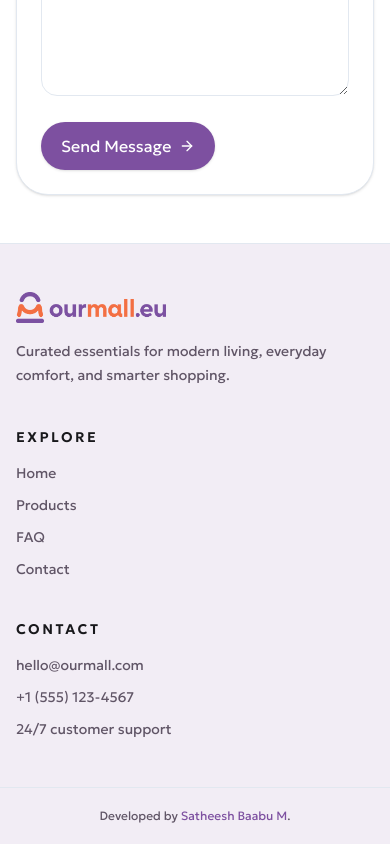
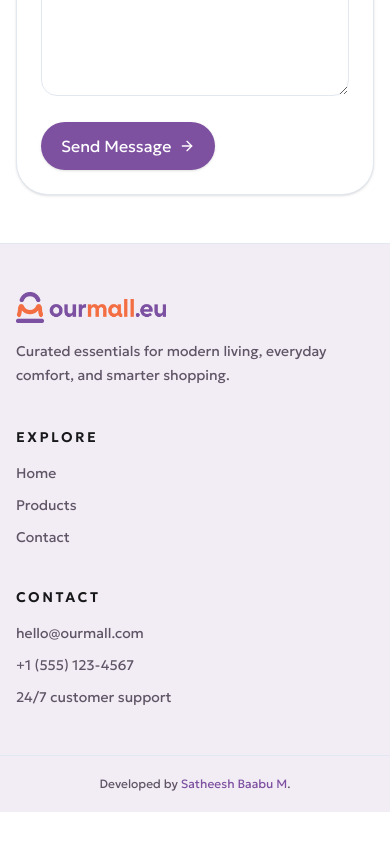
Before and after one commit to Satheesh-Baabu/OurMall, a Next.js app: page /contact in a window 390 px wide. Shown: the part 790-1634 px from the top of the page. After the commit the page ends 1602 px from the top, so only its background shows below. Built offline with nearby package versions, Linux system fonts and the light colour scheme.

Commit message:
Products section responsive fix and footer fix

```diff
--- a/src/components/Footer.tsx
+++ b/src/components/Footer.tsx
@@ -3,7 +3,6 @@ import Image from "next/image";
 const footerLinks = [
   { href: "/", label: "Home" },
   { href: "/products", label: "Products" },
-  { href: "/faq", label: "FAQ" },
   { href: "/contact", label: "Contact" },
 ];
 
--- a/src/components/products/Pagination.tsx
+++ b/src/components/products/Pagination.tsx
@@ -73,7 +73,7 @@ export default function Pagination({
 
   return (
     <nav
-      className="mt-10 flex flex-col gap-5 border-t border-slate-200 pt-6 sm:flex-row sm:items-center sm:justify-between"
+      className="mt-10 flex flex-col gap-5 border-t border-slate-200 pt-6 sm:flex-row items-center sm:justify-between"
       aria-label="Pagination navigation"
     >
       {/* Page size */}
```
